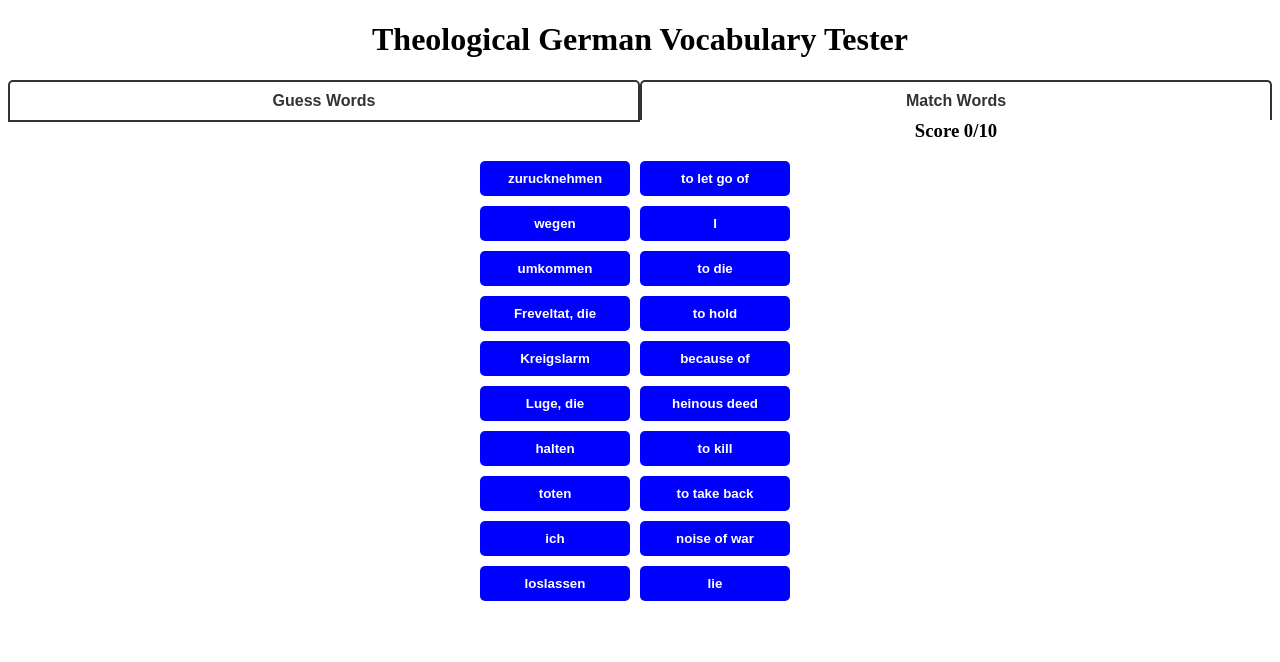
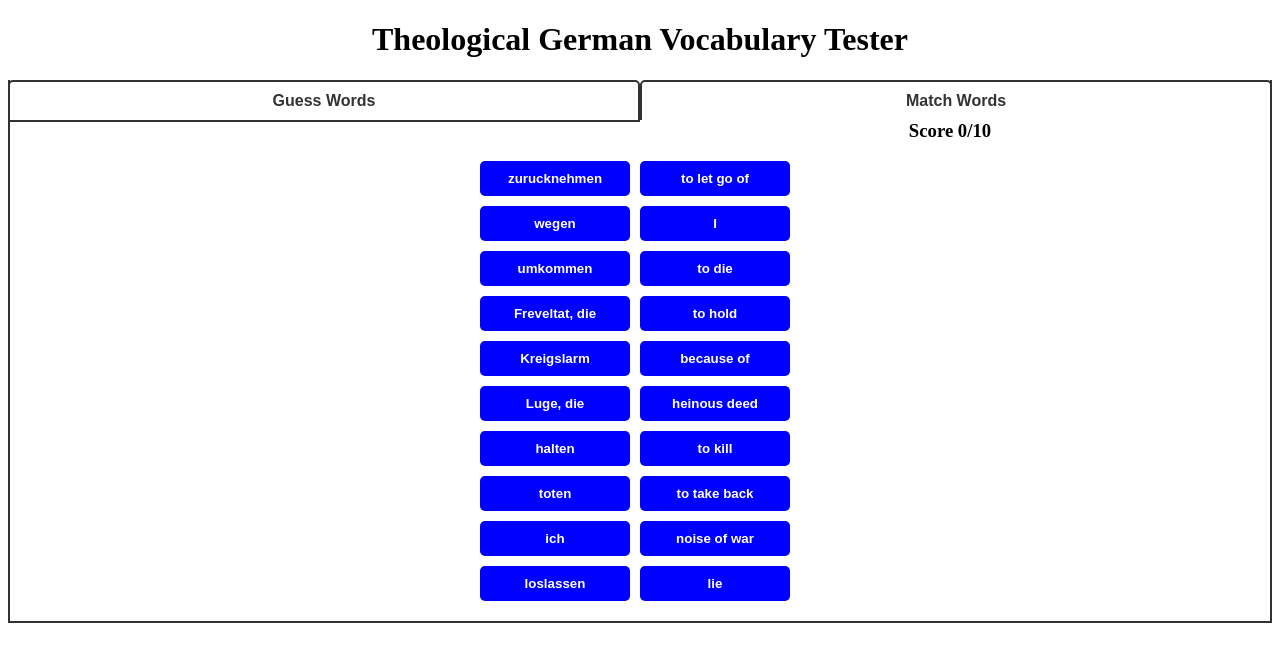
Before and after one commit to s3664099/Theological-German-Vocab-Tester, a Flask app: page /match in a window 1280 px wide. Shown: the top 662 px of the page. Run offline with Flask 2, Linux system fonts and the light colour scheme.

Commit message:
Added some more styling and fixed for google cloud

```diff
--- a/static/popup.js
+++ b/static/popup.js
@@ -2,8 +2,8 @@
 File: Theological German Vocab Tester Template File
 Author: David Sarkies
 Initial: 4 May 2023
-Update: 11 May 2023
-Version: 1.2
+Update: 13 May 2023
+Version: 1.3
 */
 
 function openPopup(maxScore) {
@@ -53,14 +53,23 @@ function reloadPage(dropdownValue) {
 	//Checks what has been selected and directs the user there
 	if (dropdownValue == "guess") {
 		//attempt.value = "";
-		window.location.href = domain+":5000/"
+		if (domain == "http://127.0.0.1") {
+			window.location.href = domain+":5000/"
+		} else {
+			window.location.href = domain+"/"
+		}
 	} else if (dropdownValue == "match") {
 		//attempt.value = "";
-		window.location.href = domain+":5000/match"
+		if (domain == "http://127.0.0.1") {
+			window.location.href = domain+":5000/match"
+		} else {
+			window.location.href = domain+"/match"
+		}
 	}
 }
 
 /*
 4 May 2023 - Initial File
 11 May 2023 - Commented out attempt.value
+13 May 2023 - Added a switch for the site on google cloud
 */
--- a/static/stylesheet.css
+++ b/static/stylesheet.css
@@ -2,8 +2,8 @@
 File: Theological German Vocab Tester stylesheet
 Author: David Sarkies
 Initial: 19 March 2023
-Update: 4 May 2023
-Version: 1.3
+Update: 13 May 2023
+Version: 1.4
 */
 .screen_button {
   display: inline-block;
@@ -20,6 +20,13 @@ Version: 1.3
   float:left;
 }
 
+.main_screen {
+  border: 2px solid #333;
+  border-top: none;
+  padding:10px;
+
+}
+
 #button_on {
 	cursor: pointer;
 }
@@ -32,4 +39,5 @@ Version: 1.3
 11 April 2023 - Added CSS for the iFrame display
 25 April 2023 - Adjusted the frame height and changed the name
 4 May 2023 - Moved overlay to separate file
+13 May 2023 - Added style for the main screen borders
 */
--- a/templates/match.html
+++ b/templates/match.html
@@ -2,8 +2,8 @@
 File: Theological German Vocabulary Tester Match Page
 Author: David Sarkies
 Initial: 25 April 2023
-Update: 11 May 2023
-Version: 1.4
+Update: 13 May 2023
+Version: 1.5
 -->
 
 <!DOCTYPE html>
@@ -26,11 +26,13 @@ Version: 1.4
             </button>
             <button class="screen_button" id="button_off" disabled>Match Words</button>
         </div>
-        <h3 style="text-align: center; margin-top: 10px;">Score <span id="score">0</span>/10</h3>
-        <div id="button-container"></div>
-        <div id="overlay">
-            <div id="frameContainer">
-                <iframe id="myFrame"></iframe>
+        <div class="main_screen">
+            <h3 style="text-align: center; margin-top: 10px;">Score <span id="score">0</span>/10</h3>
+            <div id="button-container"></div>
+            <div id="overlay">
+                <div id="frameContainer">
+                    <iframe id="myFrame"></iframe>
+                </div>
             </div>
         </div>
     </body>
@@ -44,4 +46,5 @@ Version: 1.4
 26 April 2023 - Removed the console.log
 4 May 2023 - Added reference to popup js file and overlay css
 11 May 2023 - Added buttons at the top to switch between screens.
+13 May 2023 - Added borders to the main screen
 -->
```
Also changed, not shown: templates/index.html (+5 -2 lines), readme.md (added).
